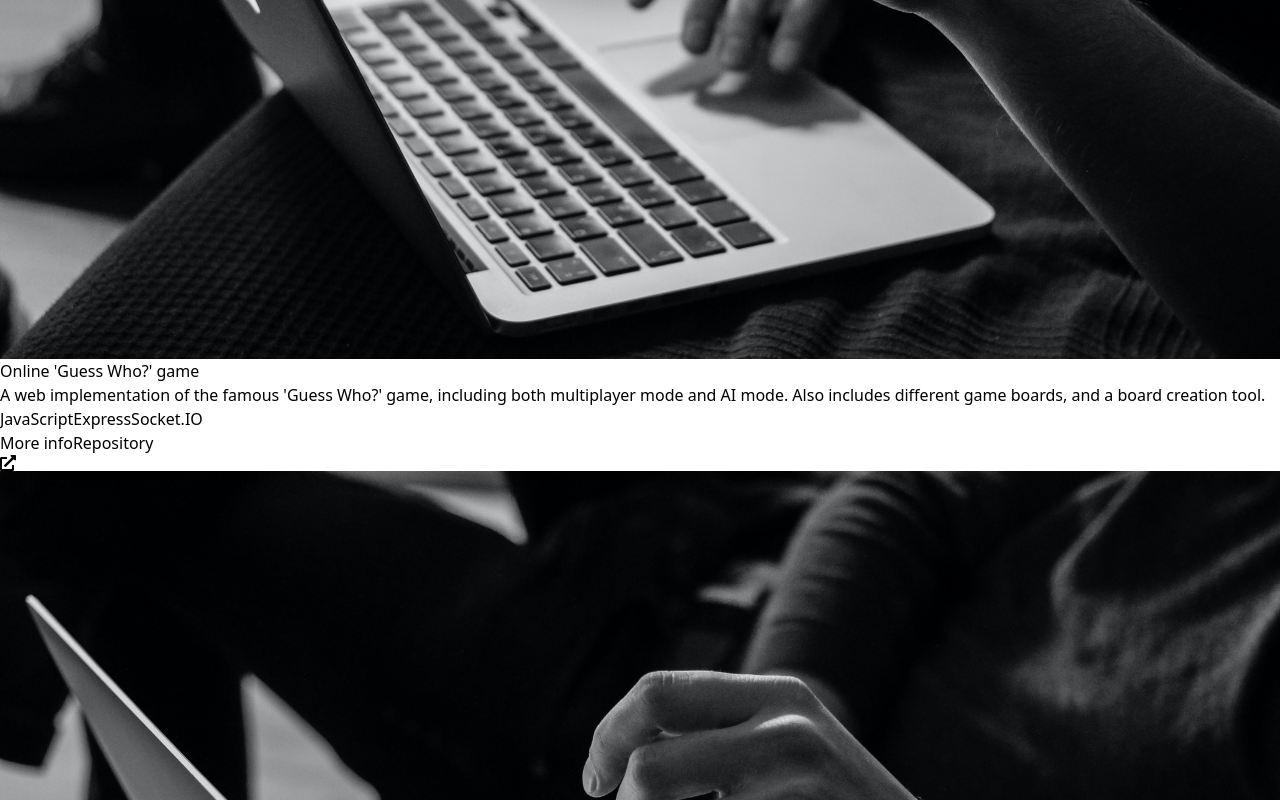
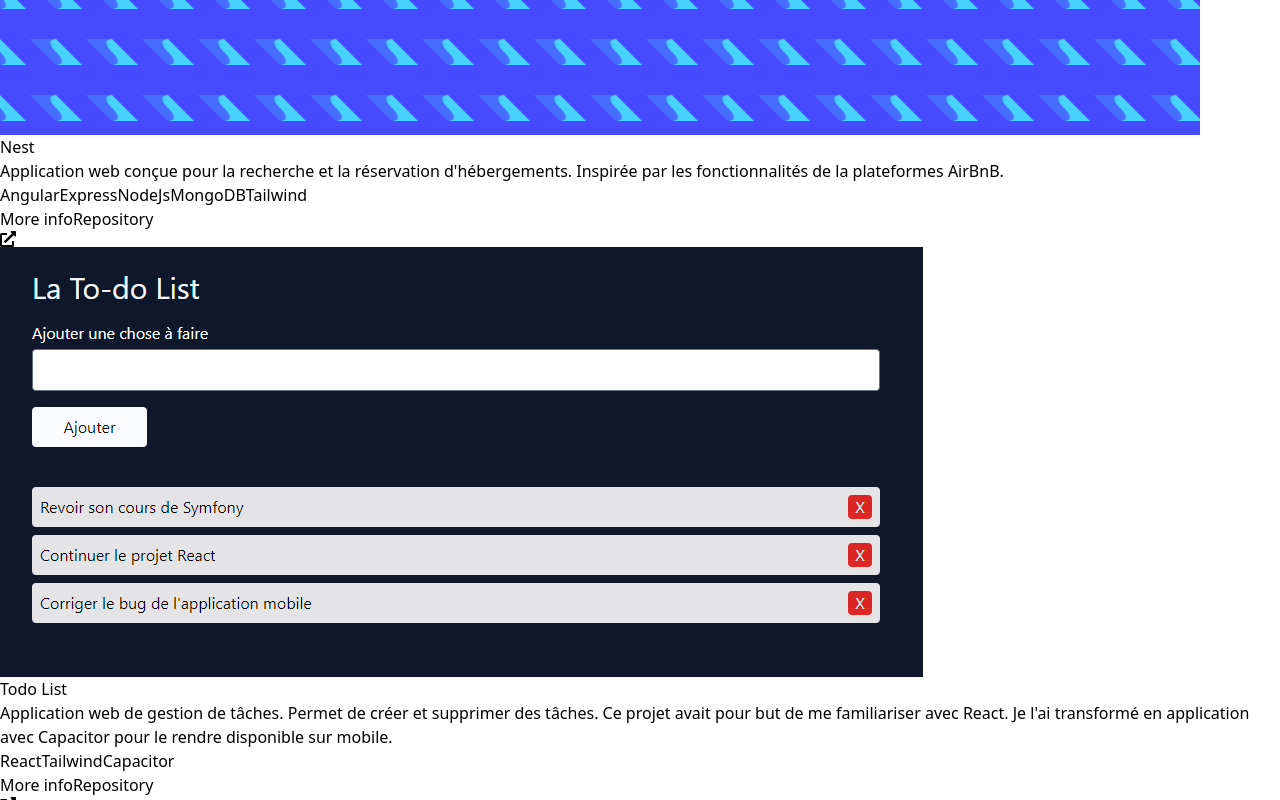
Before and after one commit to enzo-viguier/portfolio, a React (Vite) app: page / in a window 1280 px wide. Shown: the part 1420-2220 px from the top of the page. Built offline with nearby package versions, Linux system fonts and the light colour scheme.

Commit message:
Modification des cartes et ajout de mes vrai projets

```diff
--- a/src/component/ProjectCard.jsx
+++ b/src/component/ProjectCard.jsx
@@ -17,7 +17,7 @@ export default function ProjectCard({ title, description, technologies, imageUrl
                 </div>
                 <div className="flex justify-between items-center">
                     <a href={moreInfoLink} className="bg-sky-600 hover:bg-sky-700 p-2 rounded text-white font-semibold">More info</a>
-                    <a href={repositoryLink} className="text-sky-600 font-semibold inline-flex items-center">Repository<FaExternalLinkAlt className="ml-1"/></a>
+                    <a href={repositoryLink} target="_blank" className="text-sky-600 font-semibold inline-flex items-center">Repository<FaExternalLinkAlt className="ml-1"/></a>
                 </div>
             </div>
         </div>
--- a/src/component/Projects.jsx
+++ b/src/component/Projects.jsx
@@ -1,55 +1,103 @@
-import Image from "../assets/ordinateur.jpg";
+import EmptyImage from "../assets/empty.png";
+import TodoImage from "../assets/todolist.png";
+import CelluloseImage from "../assets/cellulose.png";
 import ProjectCard from "./ProjectCard.jsx";
+
+// const projects = [
+//     {
+//         title: "Online 'Guess Who?' game",
+//         description: "A web implementation of the famous 'Guess Who?' game, including both multiplayer mode and AI mode. Also includes different game boards, and a board creation tool.",
+//         technologies: ["JavaScript", "Express", "Socket.IO"],
+//         imageUrl: Image,
+//         moreInfoLink: "#",
+//         repositoryLink: "#"
+//     },
+//     {
+//         title: "Online 'Guess Who?' game",
+//         description: "A web implementation of the famous 'Guess Who?' game, including both multiplayer mode and AI mode. Also includes different game boards, and a board creation tool.",
+//         technologies: ["JavaScript", "Express", "Socket.IO"],
+//         imageUrl: Image,
+//         moreInfoLink: "#",
+//         repositoryLink: "#"
+//     },
+//     {
+//         title: "Online 'Guess Who?' game",
+//         description: "A web implementation of the famous 'Guess Who?' game, including both multiplayer mode and AI mode. Also includes different game boards, and a board creation tool.",
+//         technologies: ["JavaScript", "Express", "Socket.IO"],
+//         imageUrl: Image,
+//         moreInfoLink: "#",
+//         repositoryLink: "#"
+//     },
+//     {
+//         title: "Online 'Guess Who?' game",
+//         description: "A web implementation of the famous 'Guess Who?' game, including both multiplayer mode and AI mode. Also includes different game boards, and a board creation tool.",
+//         technologies: ["JavaScript", "Express", "Socket.IO"],
+//         imageUrl: Image,
+//         moreInfoLink: "#",
+//         repositoryLink: "#"
+//     },
+//     {
+//         title: "Online 'Guess Who?' game",
+//         description: "A web implementation of the famous 'Guess Who?' game, including both multiplayer mode and AI mode. Also includes different game boards, and a board creation tool.",
+//         technologies: ["JavaScript", "Express", "Socket.IO"],
+//         imageUrl: Image,
+//         moreInfoLink: "#",
+//         repositoryLink: "#"
+//     },
+//     {
+//         title: "Online 'Guess Who?' game",
+//         description: "A web implementation of the famous 'Guess Who?' game, including both multiplayer mode and AI mode. Also includes different game boards, and a board creation tool.",
+//         technologies: ["JavaScript", "Express", "Socket.IO"],
+//         imageUrl: Image,
+//         moreInfoLink: "#",
+//         repositoryLink: "#"
+//     },
+//
+//     // Ajoute d'autres projets ici
+// ];
 
 const projects = [
     {
-        title: "Online 'Guess Who?' game",
-        description: "A web implementation of the famous 'Guess Who?' game, including both multiplayer mode and AI mode. Also includes different game boards, and a board creation tool.",
-        technologies: ["JavaScript", "Express", "Socket.IO"],
-        imageUrl: Image,
+        title: "Nest",
+        description: "Application web conçue pour la recherche et la réservation d'hébergements. Inspirée par les fonctionnalités de la plateformes AirBnB.",
+        technologies: ["Angular", "Express", "NodeJs", "MongoDB", "Tailwind"],
+        imageUrl: EmptyImage,
         moreInfoLink: "#",
-        repositoryLink: "#"
+        repositoryLink: "https://github.com/enzo-viguier/Nest"
     },
     {
-        title: "Online 'Guess Who?' game",
-        description: "A web implementation of the famous 'Guess Who?' game, including both multiplayer mode and AI mode. Also includes different game boards, and a board creation tool.",
-        technologies: ["JavaScript", "Express", "Socket.IO"],
-        imageUrl: Image,
+        title: "Todo List",
+        description: "Application web de gestion de tâches. Permet de créer et supprimer des tâches. Ce projet avait pour but de me familiariser avec React. Je l'ai transformé en application avec Capacitor pour le rendre disponible sur mobile.",
+        technologies: ["React", "Tailwind", "Capacitor"],
+        imageUrl: TodoImage,
         moreInfoLink: "#",
-        repositoryLink: "#"
+        repositoryLink: "https://github.com/enzo-viguier/To-do-List-with-React"
     },
     {
-        title: "Online 'Guess Who?' game",
-        description: "A web implementation of the famous 'Guess Who?' game, including both multiplayer mode and AI mode. Also includes different game boards, and a board creation tool.",
-        technologies: ["JavaScript", "Express", "Socket.IO"],
-        imageUrl: Image,
+        title: "La Boutique Française",
+        description: "Site web de ecommerce pour une boutique de vêtements. Ce projet a été réalisé pour apprendre à utilisé le framework Symfony.",
+        technologies: ["Symfony", "Bootstrap", "Stripe", "MailJet"],
+        imageUrl: EmptyImage,
         moreInfoLink: "#",
-        repositoryLink: "#"
+        repositoryLink: "https://github.com/enzo-viguier/laboutiquefrancaise"
     },
     {
-        title: "Online 'Guess Who?' game",
-        description: "A web implementation of the famous 'Guess Who?' game, including both multiplayer mode and AI mode. Also includes different game boards, and a board creation tool.",
-        technologies: ["JavaScript", "Express", "Socket.IO"],
-        imageUrl: Image,
+        title: "Cellulose 21",
+        description: "Ce projet simule comment des bactéries décomposent la cellulose. Il aide les ingénieurs à tester des procédés en utilisant un programme, ce qui permet de mieux comprendre cette molécule importante dans plusieurs domaines industriels.",
+        technologies: ["Python", "PyQt", "Matplotlib", "Numpy"],
+        imageUrl: CelluloseImage,
         moreInfoLink: "#",
-        repositoryLink: "#"
+        repositoryLink: "https://github.com/enzo-viguier/Cellulose-21"
     },
     {
-        title: "Online 'Guess Who?' game",
-        description: "A web implementation of the famous 'Guess Who?' game, including both multiplayer mode and AI mode. Also includes different game boards, and a board creation tool.",
-        technologies: ["JavaScript", "Express", "Socket.IO"],
-        imageUrl: Image,
+        title: "Portfolio",
+        description: "Site web personnel pour présenter mes compétences, mes projets et mon parcours professionnel.",
+        technologies: ["React", "Tailwind"],
+        imageUrl: EmptyImage,
         moreInfoLink: "#",
-        repositoryLink: "#"
-    },
-    {
-        title: "Online 'Guess Who?' game",
-        description: "A web implementation of the famous 'Guess Who?' game, including both multiplayer mode and AI mode. Also includes different game boards, and a board creation tool.",
-        technologies: ["JavaScript", "Express", "Socket.IO"],
-        imageUrl: Image,
-        moreInfoLink: "#",
-        repositoryLink: "#"
-    },
+        repositoryLink: "https://github.com/enzo-viguier/portfolio"
+    }
+
 
     // Ajoute d'autres projets ici
 ];
```
